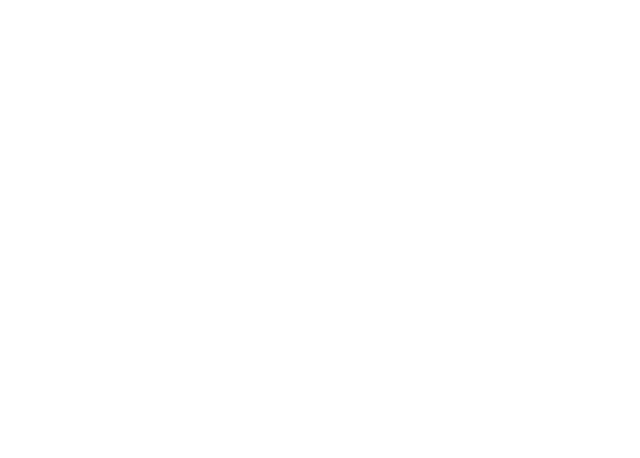
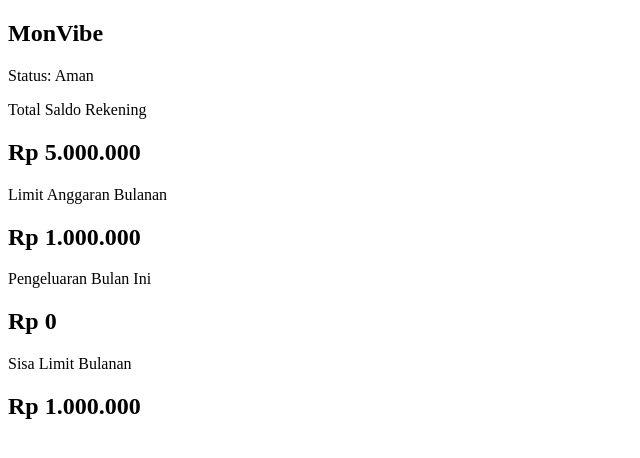
Before and after one commit to syifanuraini-9727/projek-individu-monvibe, a plain HTML site: page index.html in a window 1280 px wide. Shown: the whole page, without its empty margins (0-640 px from the left). Drawn offline with Linux system fonts and the light colour scheme.

Commit message:
Update index.html

```diff
--- a/index.html
+++ b/index.html
@@ -3,10 +3,38 @@
 <head>
     <meta charset="UTF-8">
     <meta name="viewport" content="width=device-width, initial-scale=1.0">
-    <title>MonVibe</title>
+    <title>MonVibe - Good Vibes, Safe Budget</title>
     <link rel="stylesheet" href="style.css">
+    <link href="https://fonts.googleapis.com/css2?family=Plus+Jakarta+Sans:wght@400;500;600;700&display=swap" rel="stylesheet">
 </head>
 <body>
+    <header class="header">
+        <nav class="nav-container">
+            <h2 class="logo">Mon<span>Vibe</span></h2>
+            <div class="badge-status">Status: <span id="status-text">Aman</span></div>
+        </nav>
+    </header>
+
+    <main class="main-container">
+        <section class="dashboard-overview">
+            <div class="card-total-saldo">
+                <p>Total Saldo Rekening</p>
+                <h2 id="txt-total-saldo">Rp 5.000.000</h2>
+            </div>
+            <div class="card-budget">
+                <p>Limit Anggaran Bulanan</p>
+                <h2 id="txt-budget">Rp 1.000.000</h2>
+            </div>
+            <div class="card-expense">
+                <p>Pengeluaran Bulan Ini</p>
+                <h2 id="txt-expense">Rp 0</h2>
+            </div>
+            <div class="card-balance">
+                <p>Sisa Limit Bulanan</p>
+                <h2 id="txt-limit-balance">Rp 1.000.000</h2>
+            </div>
+        </section>
+    </main>
     <script src="script.js"></script>
 </body>
 </html>
```
